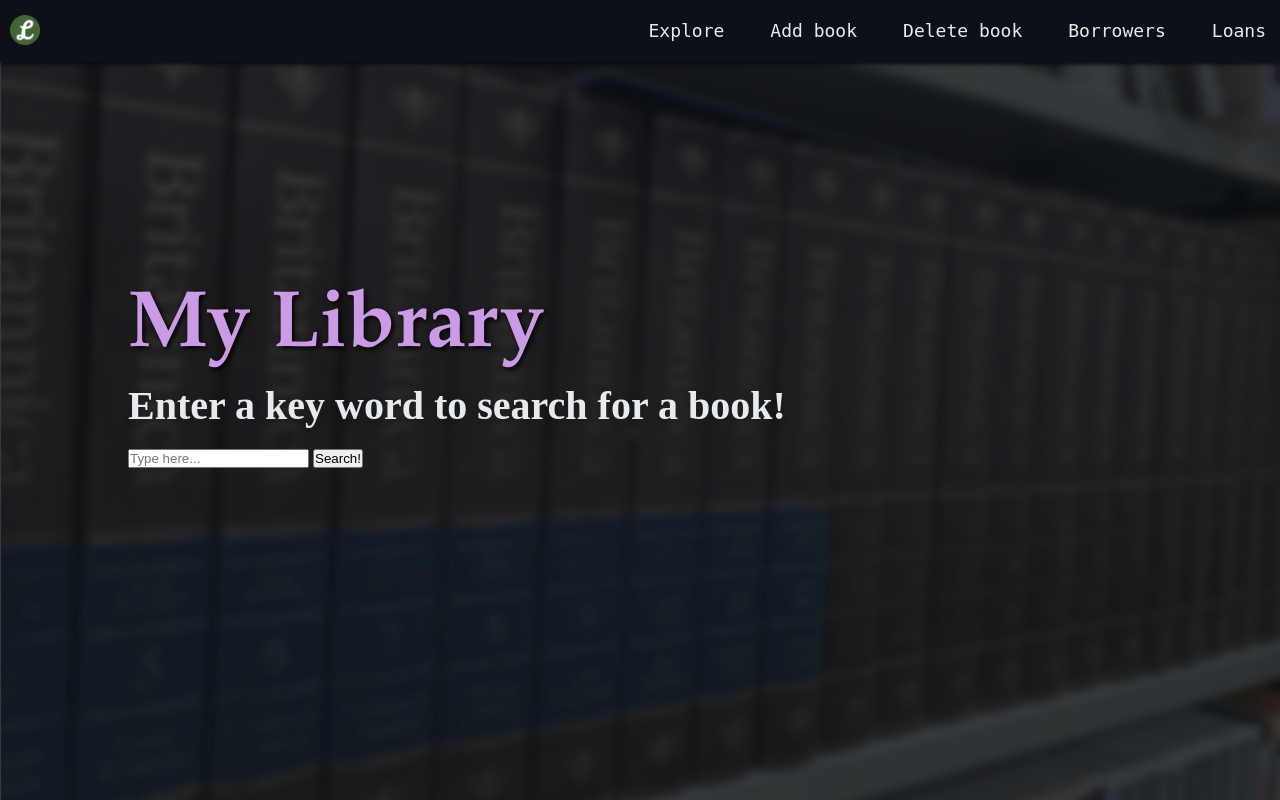
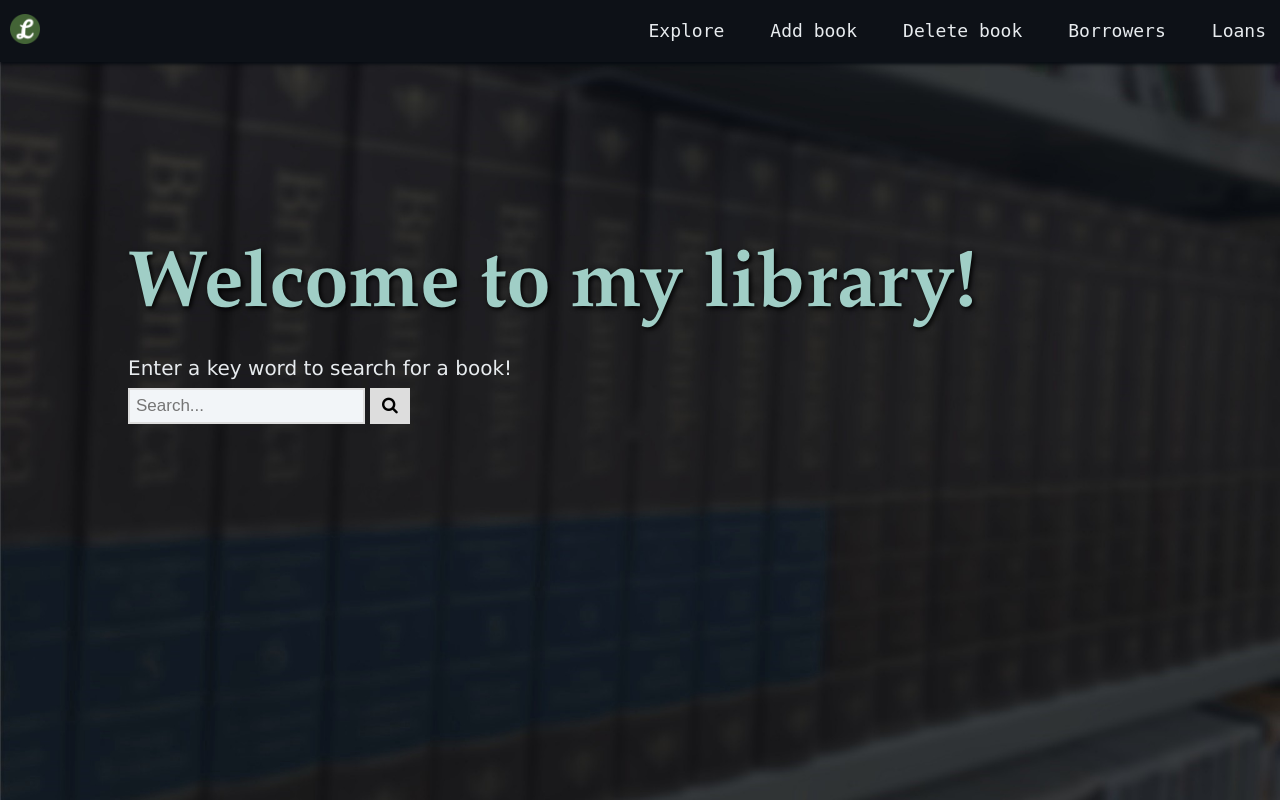
Before and after one commit to otyliaz/1.3-1.4-Assessment, a Flask app: page / in a window 1280 px wide; the page is wider, and only the part inside the window is pictured. Run offline with Flask 2, Linux system fonts and the light colour scheme.

Commit message:
fixing css

```diff
--- a/app.py
+++ b/app.py
@@ -53,6 +53,8 @@ def add():
         conn.commit()
         conn.close()
 
+        return redirect(url_for('return_success'))
+
     return render_template('add.html')
 
 #delete book
@@ -66,6 +68,8 @@ def delete():
         conn.execute('DELETE FROM books WHERE bookid = ?', (remove_id,))
         conn.commit()
         conn.close()
+
+        return redirect(url_for('return_success'))
 
     return render_template('delete.html')
 
@@ -99,6 +103,7 @@ def borrow(bookid):
         conn.commit()
         conn.close()
 
+        return redirect(url_for('return_success'))
 
     return render_template('borrow.html', bookid=bookid)
 
@@ -124,13 +129,13 @@ def loans():
         conn.commit()
         conn.close()
 
-        return redirect(url_for('return_success'))
+        return redirect(url_for('success'))
 
     return render_template('loans.html', books_borrowed=books_borrowed)
 
-@app.route('/return_success')
-def return_success():
-    return render_template('return_success.html')
+@app.route('/success')
+def success():
+    return render_template('success.html')
 
 if __name__ == '__main__':
     app.run(host='0.0.0.0', port=80, debug=True)
--- a/static/css/style.css
+++ b/static/css/style.css
@@ -2,6 +2,7 @@
     margin: 0;
     padding: 0;
     box-sizing: border-box;
+    scroll-behavior: smooth;
 }
 
 /*BACKGROUND IMAGE home.html*/
@@ -22,6 +23,7 @@ html {
     height: 100%;
     background-size: cover;
     overflow-x: hidden;
+    font-family: Verdana, Geneva, Tahoma, sans-serif;
 }
 
 body {
@@ -29,22 +31,20 @@ body {
 }
 
 /*NAV BAR*/
-
-/*LOGO*/
-
 header {
     width: 100%;
     z-index: 2;
-    position: fixed;
 }
 
 nav {
+    width: 100%;
     box-shadow: 0 2px 4px 0 #050a10;
-    position: sticky;
+    position: fixed;
+    z-index: inherit;
 }
 
 .navbar {
-    font-family: monospace;
+    font-family: monospace, monospace;
     display: flex;
     align-items: center;
     justify-content: space-between;
@@ -80,17 +80,111 @@ li {
 }
 
 /*RESPONSIVE NAVBAR*/
-/* CHECKBOX THING */
+/* CHECKBOX */
 input[type=checkbox] {
     display: none;
 }
 
-/*HAMBURGER*/
 .hamburger {
     display: none;
     font-size: 24px;
     user-select: none;
 }
+
+/*----------------*/
+
+/*home.html*/
+#content_home {
+    top: 30%;
+    left: 10%;
+}
+
+h1 {
+    font-family: "Book Antiqua";
+    color: #A0CEC6;
+    margin: 0px;
+    font-size: 10vh;
+    text-shadow: 2px 2px 5px black;
+    margin-bottom: 20px;
+}
+
+
+/*SEARCH BAR*/
+#search_container {
+    display: block;
+}
+
+#search_container input[type=text] {
+    padding: 6px;
+    font-size: 17px;
+    border: 2px solid #ddd;
+    background-color: #f2f5f8;
+}
+
+#search_container button {
+    padding: 6px 10px;
+    margin-top: 8px;
+    margin-right: 16px;
+    background: #ddd;
+    font-size: 17px;
+    border: 2px solid #ddd;
+}
+
+
+#search_container button:hover {
+    background: #b4b4b4;
+}
+
+
+
+/*position of search.html content*/
+.content {
+    position: relative;
+    top: 20%;
+    left: 5%;
+    z-index: 1;
+    padding-bottom: 10px;
+}
+
+h2 {
+    margin-top: 0.5%;
+    margin-bottom: 1%;
+    text-shadow: 1px 1px 5px #1b1b1bc0;
+    color: #E7EBEE;
+    font-size: 6vh;
+}
+
+h3 {
+    color: #F79A7D;
+    font-size: 4vh;
+}
+
+p {
+    color: #E7EBEE;
+    font-size: 20px;
+}
+
+.forloop {
+    display: block;
+    box-sizing: border-box;
+    -moz-box-sizing: border-box;
+    -webkit-box-sizing: border-box;
+    width: 500px;
+    border: 5px solid #E7EBEE;
+    background-color: #0d111750;
+    margin: 10px 0px;
+    margin-bottom: 20px;
+    padding: 5px;
+    border-radius: 5px;
+    margin-left: 5%;
+}
+
+label {
+    color: #E7EBEE;
+    font-size: 3vh;
+}
+
+/*------------------------------*/
 
 /* APPLYING MEDIA QUERIES */
 /*BIG SCREENS*/
@@ -121,11 +215,11 @@ input[type=checkbox] {
         width: 30px;
         height: 30px;
     }
-    /*maybe transform logo on hover*/
 }
 
 /*SMALL SCREENS*/
 @media screen and (max-width: 768px) {
+
    .menu {
         display:none;
         position: absolute;
@@ -169,77 +263,4 @@ input[type=checkbox] {
         width: 25px;
         height: 25px;
     }
-    /*maybe transform logo on hover*/
 }
-
-/*search bar on home.html*/
-form {
-    margin-top: 0.5%;
-}
-
-/*position of home.html content*/
-.content {
-    position: relative;
-    top: 35%;
-    left: 10%;
-    z-index: 1;
-    padding-bottom: 10px;
-}
-
-/*position of search.html content*/
-#content_search {
-    top: 20%;
-    left: 5%;
-    margin-bottom: 50%;
-    z-index: 1;
-}
-
-/*fonts and colours and sizes*/
-#h1_search {
-    color: #E7EBEE;
-    font-size: 6vh;
-}
-
-h1 {
-    font-family: "Book Antiqua";
-    color: #cc9be6;
-    margin: 0px;
-    font-size: 10vh;
-    text-shadow: 2px 2px 5px black;
-}
-
-h2 {
-    font-size: 5vh;
-    color: #E7EBEE;
-    margin-top: 0.5%;
-    margin-bottom: 1%;
-    text-shadow: 1px 1px 5px #1b1b1bd8;
-}
-
-#booktitle {
-    color: #F78764;
-    font-size: 4vh;
-}
-
-p {
-    color: #E7EBEE;
-    font-size: 3vh;
-}
-
-.forloop {
-    box-sizing: border-box;
-    -moz-box-sizing: border-box;
-    -webkit-box-sizing: border-box;
-    width: 500px;
-    border: 5px solid #E7EBEE;
-    background-color: #0d111750;
-    margin: 10px 0px;
-    margin-bottom: 20px;
-    padding: 5px;
-    border-radius: 5px;
-}
-
-label {
-    color: #E7EBEE;
-    font-size: 3vh;
-}
--- a/templates/add.html
+++ b/templates/add.html
@@ -12,9 +12,8 @@
 {% endblock %}
 
 {% block content %}
-<div class="content" id="content_search">
-    <h1>Add or remove a book</h1>
-    <h2>Add a book:</h2>
+<div class="content">
+    <h2>Add a book</h2>
     <div id="form_addbook">
         <form action="" method="post">
             <label for="title">Title:</label>
--- a/templates/borrow.html
+++ b/templates/borrow.html
@@ -3,8 +3,8 @@
 
 {% block content%}
 <div class="content">
-    <h1>Borrow this book</h1>
-    <h2>Enter your details below</h2>
+    <h2>Borrow this book</h2>
+    <p>Enter your details below</p>
     <div class="form">
         <form action="" method="post">
             <label for="fname">First Name:</label>
--- a/templates/borrowers.html
+++ b/templates/borrowers.html
@@ -12,11 +12,11 @@
 {% endblock%}
 
 {% block content%}
-    <div class="content" id="content_search">
+    <div class="content">
         <h1 id="h1_search">Borrowers:</h1>
         {% for user in borrowers %}
         <div class="forloop">
-            <h2 id="booktitle">{{user.fname}} {{user.lname}}</h1>
+            <h3>{{user.fname}} {{user.lname}}</h3>
             <p>Phone Number: {{user.phone_number}}</p>
             <p>Address: {{user.address}}</p>
             <p>Email: {{user.email}}</p>
--- a/templates/delete.html
+++ b/templates/delete.html
@@ -12,8 +12,8 @@
 {% endblock%}
 
 {% block content %}
-<div class="content" id="content_search">
-    <h1>Remove a book:</h1>
+<div class="content">
+    <h2>Remove a book:</h2>
     <div id="form_removebook">
         <form action="" method="post">
             <label for="title">ID of book to remove:</label>
--- a/templates/explore.html
+++ b/templates/explore.html
@@ -12,11 +12,11 @@
 {% endblock%}
 
 {% block content%}
-    <div class="content" id="content_search">
-        <h1 id="h1_search">Here are all the books in my collection :0</h1>
+    <div class="content">
+        <h2>Here are all the books in my collection :0</h2>
         {% for book in books %}
         <div class="forloop">
-            <h2 id="booktitle">{{book.title}}</h2>
+            <h3>{{book.title}}</h3>
             <p>Author: {{book.author}}</p>
             <p>Book ID: {{book.bookid}}</p>
             {% if not book.year_published %}
--- a/templates/home.html
+++ b/templates/home.html
@@ -4,6 +4,7 @@
         <meta charset="UTF-8" name="viewport" content="width=device-width, initial-scale=1.0">
         <title>{% block title %}My library{% endblock %}</title>
         <link rel="stylesheet" href="{{ url_for('static', filename='css/style.css') }}">
+        <link rel="stylesheet" href="https://cdnjs.cloudflare.com/ajax/libs/font-awesome/4.7.0/css/font-awesome.min.css">
         <link rel="icon" type="image/png" href="../static/images/favicon.png">
     </head>
     <body>
@@ -31,13 +32,13 @@
             </nav>
          </header>
         {% block content %}
-        <div class="content">
-            <h1>My Library</h1>
-            <div class="form">
+        <div class="content" id="content_home">
+            <h1>Welcome to my library!</h1>
+            <p id="label">Enter a key word to search for a book!</p>
+            <div class="form" id="search_container">
                 <form action="" method="post">
-                    <label for="search"><h2>Enter a key word to search for a book!</h2></label>
-                    <input type="text" name="search" id="search" placeholder="Type here..." required>
-                    <input type="submit" value="Search!">
+                    <input type="text" name="search" id="search" placeholder="Search..." required>
+                    <button type="submit" id="search_button"><i class="fa fa-search"></i></button>
                 </form>
             </div>
         </div>
--- a/templates/loans.html
+++ b/templates/loans.html
@@ -12,11 +12,11 @@
 {% endblock%}
 
 {% block content%}
-    <div class="content" id="content_search">
-        <h1 id="h1_search">Loans:</h1>
+    <div class="content">
+        <h2>Loans:</h2>
         {% for loan in books_borrowed %}
         <div class="forloop">
-            <h2 id="booktitle">Loan {{loan.loanid}}</h2>
+            <h3>Loan {{loan.loanid}}</h3>
             <p>Borrower: {{loan.fname}} {{loan.lname}}, ID: {{loan.borrowerid}}</p>
             <p>Book: {{loan.title}}, ID: {{loan.bookid}} </p>
             <p>Loan date: {{loan.loan_date}}</p>
--- a/templates/return_success.html
+++ b/templates/success.html
@@ -12,8 +12,8 @@
 {% endblock%}
 
 {% block content%}
-    <div class="content" id="content_search">
-        <h1>Book successfully returned.</h1>
-        <p>Return to loans page?</p>
+    <div class="content">
+        <h2>The operation was successful</h2>
+        <a href="/home">Return to home?</a>
     </div>
 {% endblock %}
```
Also changed, not shown: templates/loan_success.html (deleted, +0 -18 lines), templates/search.html (+4 -4 lines), 1 other file.
